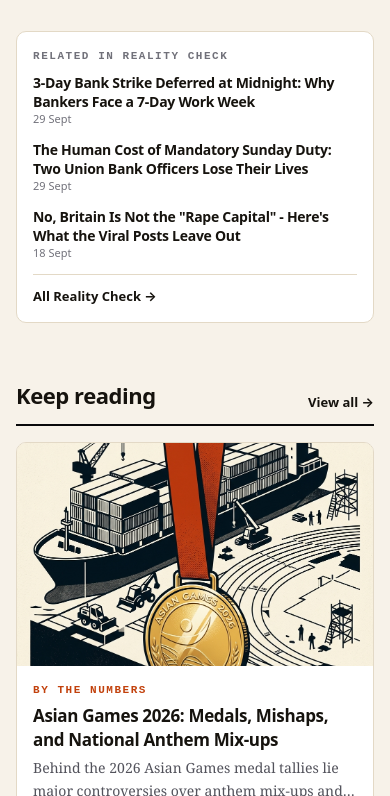
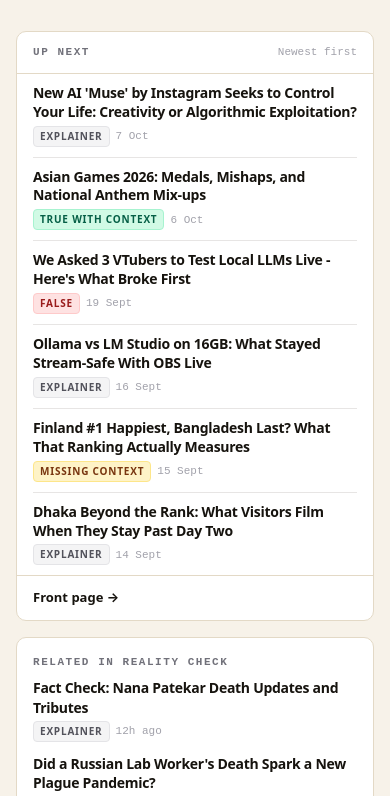
Before and after one commit to codinginafk/somenews, an Astro site in the folder demo-news/: page /22k-crpf-jantar-mantar-dhruv-rathee-cjp-protest-crackdown in a window 390 px wide. Shown: the part 6135-6931 px from the top of the page. Built offline with nearby package versions, Linux system fonts and the light colour scheme; Astro itself is replaced by a stand-in of ours.

Commit message:
Article pages: continue-reading rail at every desktop width (lg, was xl-only) with 6 newest 'Up next' stories + related picks, chip/time anatomy, fresh-sorted and zero duplicates with bottom Keep reading; exact-fit width via minmax Exception(§15): [slug].astro per approved UI/UX pass

```diff
--- a/demo-news/src/pages/[slug].astro
+++ b/demo-news/src/pages/[slug].astro
@@ -4,6 +4,7 @@ import Newsletter from '../components/Newsletter.astro';
 import NewsCard from '../components/NewsCard.astro';
 import { getCollection } from 'astro:content';
 import { authorSlug } from '../data/site';
+import { verdictChip, chipClass, timeAgo } from '../data/verdict';
 
 export async function getStaticPaths() {
   const posts = await getCollection('news');
@@ -18,8 +19,14 @@ const articleUrl = new URL(Astro.url.pathname, Astro.site ?? 'https://rentfreene
 const tweetUrl = `https://twitter.com/intent/tweet?text=${encodeURIComponent(entry.data.title)}&url=${encodeURIComponent(articleUrl)}`;
 const { Content } = await entry.render();
 const all = await getCollection('news');
-const related = all.filter(p => p.slug !== slug && p.data.category === entry.data.category).slice(0,3);
-const more = all.filter(p => p.slug !== slug && p.data.category !== entry.data.category).slice(0,3);
+// Freshness first: every continue-reading surface shows newest stories, and each
+// surface excludes the others so the same story never appears twice in one view.
+const sorted = [...all].sort((a,b) => b.data.pubDate.valueOf() - a.data.pubDate.valueOf());
+const others = sorted.filter(p => p.slug !== slug);
+const railNext = others.filter(p => p.data.category !== entry.data.category).slice(0, 6);
+const railSlugs = new Set(railNext.map(p => p.slug));
+const related = others.filter(p => p.data.category === entry.data.category).slice(0, 3);
+const more = others.filter(p => p.data.category !== entry.data.category && !railSlugs.has(p.slug)).slice(0, 3);
 const catFile: Record<string,string> = {
   'Reality Check': 'reality-check',
   'By the Numbers': 'by-the-numbers',
@@ -36,10 +43,11 @@ const pageDesc = entry.data.description ?? entry.data.excerpt;
   <!-- Reading progress: transform only, no layout shift -->
   <div id="progress" class="fixed top-0 left-0 h-[3px] bg-brand-500 z-50 w-full origin-left scale-x-0"></div>
 
-  <!-- Article column (720px) + rail (280px) + gap (32px) = 1032px container content.
-       Sized to fit exactly so no dead gutter opens between text and rail. -->
-  <div class="max-w-[1064px] mx-auto px-4 py-6 grid xl:grid-cols-[720px_280px] gap-8">
-    <article class="min-w-0 max-w-[720px] mx-auto xl:mx-0">
+  <!-- Article column (max 720px) + rail (280px) + gap (32px) = 1032px container content.
+       minmax(0,1fr) keeps the exact fit at every width >= 1024: below 1096px the
+       article column simply yields (680-719px) instead of opening a dead gutter. -->
+  <div class="max-w-[1064px] mx-auto px-4 py-6 grid lg:grid-cols-[minmax(0,1fr)_280px] gap-8">
+    <article class="min-w-0 max-w-[720px] mx-auto lg:mx-0">
       <nav aria-label="Section" class="flex items-center justify-between gap-3">
         <a href={`/category/${entry.data.category.toLowerCase().replace(/ /g,'-')}/`} class="kicker text-zinc-500 hover:text-brand-600">{entry.data.category}</a>
         {entry.data.verdict && <span class="text-[11px] font-bold px-2 py-0.5 rounded-full bg-zinc-100 dark:bg-zinc-800 border border-hairline dark:border-zinc-700 text-zinc-700 dark:text-zinc-300 whitespace-nowrap">Verdict: {entry.data.verdict}</span>}
@@ -119,13 +127,43 @@ const pageDesc = entry.data.description ?? entry.data.excerpt;
       <div class="mt-6"><Newsletter /></div>
     </article>
 
-    <aside class="space-y-4 xl:sticky xl:top-[132px] self-start">
+    <!-- CONTINUE-READING RAIL: always beside the article on desktop (lg+), newest
+         stories first + same-section picks. Sticky below the header, max-h so every
+         item stays reachable on short viewports. -->
+    <aside class="space-y-4 lg:sticky lg:top-[132px] lg:max-h-[calc(100vh-148px)] lg:overflow-y-auto self-start">
+      <div class="rounded-[10px] border border-hairline dark:border-zinc-800 bg-white dark:bg-zinc-900">
+        <div class="px-4 py-3 border-b border-hairline dark:border-zinc-800 flex items-center justify-between gap-2">
+          <span class="kicker text-zinc-500">Up next</span>
+          <span class="font-mono text-[11px] text-zinc-400 shrink-0">Newest first</span>
+        </div>
+        <ul class="px-4 divide-y divide-stone-200 dark:divide-zinc-800">
+          {railNext.map(p => { const chip = verdictChip(p.data.verdict); return (
+            <li>
+              <a href={`/${p.slug}/`} class="group block py-2.5">
+                <div class="font-display font-bold text-[14px] leading-[1.35] clamp-2 group-hover:underline">{p.data.title}</div>
+                <div class="flex items-center gap-1.5 mt-1 min-w-0">
+                  {chip && <span class={`shrink-0 text-[10px] font-bold uppercase tracking-[0.08em] px-1.5 py-0.5 rounded border ${chipClass(chip.tone)}`}>{chip.label}</span>}
+                  <span class="font-mono text-[11px] text-zinc-400 tabular-nums shrink-0">{timeAgo(p.data.pubDate)}</span>
+                </div>
+              </a>
+            </li>
+          ); })}
+        </ul>
+        <a href="/" class="block px-4 py-3 border-t border-hairline dark:border-zinc-800 text-[13px] font-bold hover:underline">Front page →</a>
+      </div>
+
       <div class="rounded-[10px] border border-hairline dark:border-zinc-800 p-4 bg-white dark:bg-zinc-900">
         <div class="kicker text-zinc-500">Related in {entry.data.category}</div>
         <div class="mt-2 space-y-3">
-          {related.map(p => (
-            <a href={`/${p.slug}/`} class="block group"><div class="font-display font-bold text-[14px] leading-snug group-hover:underline">{p.data.title}</div><div class="text-[11px] text-zinc-500">{p.data.pubDate.toLocaleDateString('en-GB',{day:'numeric',month:'short'})}</div></a>
-          ))}
+          {related.map(p => { const chip = verdictChip(p.data.verdict); return (
+            <a href={`/${p.slug}/`} class="block group">
+              <div class="font-display font-bold text-[14px] leading-snug group-hover:underline clamp-3">{p.data.title}</div>
+              <div class="flex items-center gap-1.5 mt-1 min-w-0">
+                {chip && <span class={`shrink-0 text-[10px] font-bold uppercase tracking-[0.08em] px-1.5 py-0.5 rounded border ${chipClass(chip.tone)}`}>{chip.label}</span>}
+                <span class="font-mono text-[11px] text-zinc-400 tabular-nums shrink-0">{timeAgo(p.data.pubDate)}</span>
+              </div>
+            </a>
+          ); })}
           {related.length===0 && <p class="text-[13px] text-zinc-500">More checks dropping soon.</p>}
         </div>
         <a href={`/category/${entry.data.category.toLowerCase().replace(/ /g,'-')}/`} class="mt-3 block pt-3 border-t border-hairline dark:border-zinc-800 text-[13px] font-bold hover:underline">All {entry.data.category} →</a>
@@ -139,7 +177,7 @@ const pageDesc = entry.data.description ?? entry.data.excerpt;
       <a href="/search/" class="text-[13px] font-bold hover:underline">View all →</a>
     </div>
     <div class="grid sm:grid-cols-2 lg:grid-cols-3 gap-4">
-      {more.map(p => <NewsCard href={`/${p.slug}/`} title={p.data.title} excerpt={p.data.excerpt} category={p.data.category} author={p.data.author} pubDate={p.data.pubDate} image={p.data.heroImage} />)}
+      {more.map(p => <NewsCard href={`/${p.slug}/`} title={p.data.title} excerpt={p.data.excerpt} category={p.data.category} author={p.data.author} pubDate={p.data.pubDate} verdict={p.data.verdict} image={p.data.heroImage} />)}
     </div>
   </div>
 
```
